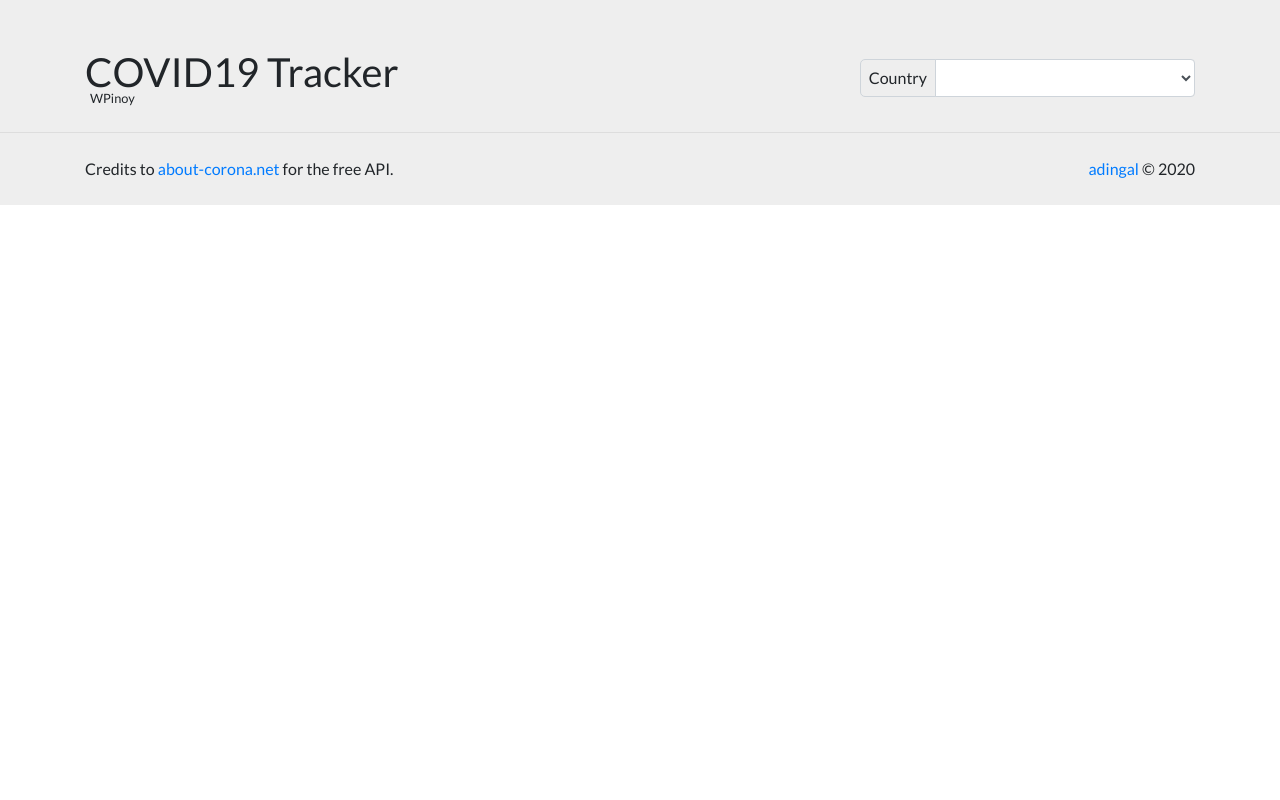
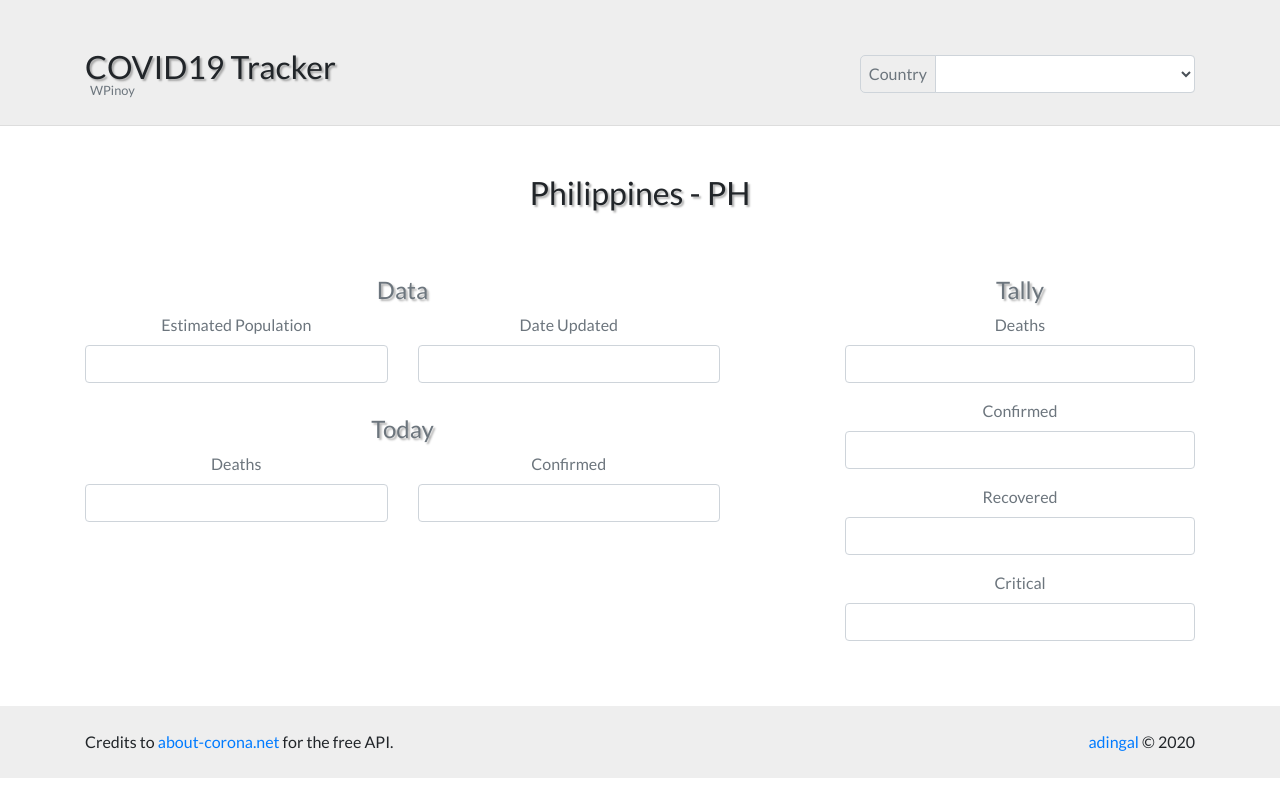
Before and after one commit to adingal/corona-tracker-, a website built with webpack: page src/index.html in a window 1280 px wide. Built offline with nearby package versions, Linux system fonts and the light colour scheme; no server answers.

Commit message:
Create site content

```diff
--- a/src/index.html
+++ b/src/index.html
@@ -16,13 +16,13 @@
         <div class="container">
             <div class="row justify-content-center align-items-center">
                 <div class="col-lg-7 mb-3 mb-lg-0 text-center text-lg-left">
-                    <h1 class="m-0">COVID19 Tracker</h1>
-                    <small>WPinoy</small>
+                    <p class="h2 m-0">COVID19 Tracker</p>
+                    <small class="text-muted">WPinoy</small>
                 </div>
                 <div class="col-lg-5">
                     <div class="input-group justify-content-center justify-content-lg-end">
                         <div class="input-group-prepend align-items-center">
-                            <label class="m-0" for="country">Country</label>
+                            <label class="text-muted m-0" for="country">Country</label>
                         </div>
                         <select id="country" name="country" class="form-control">
 
@@ -32,6 +32,72 @@
             </div>
         </div>
     </header>
+
+    <div class="selected-country pt-5 pb-4">
+        <div class="container">
+            <div class="row">
+                <div class="col text-center">
+                    <h1 class="m-0">Philippines - <span>PH</span></h1>
+                </div>
+            </div>
+        </div>
+    </div>
+
+    <div class="site-content py-4">
+        <div class="container">
+            <div class="row">
+                <div class="col-lg-7 mr-auto">
+                    <div class="data py-3">
+                        <h2 class="text-muted text-center">Data</h2>
+                        <div class="row">
+                            <div class="col-lg-6">
+                                <label class="text-muted w-100 text-center" for="population">Estimated Population</label>
+                                <input type="text" name="population" class="form-control">
+                            </div>
+                            <div class="col-lg-6">
+                                <label class="text-muted w-100 text-center" for="date-updated">Date Updated</label>
+                                <input type="text" name="date-updated" class="form-control">
+                            </div>
+                        </div>
+                    </div>
+                    <div class="today py-3">
+                        <h2 class="text-muted text-center">Today</h2>
+                        <div class="row">
+                            <div class="col-lg-6">
+                                <label class="text-muted w-100 text-center" for="today-deaths">Deaths</label>
+                                <input type="text" name="today-deaths" class="form-control">
+                            </div>
+                            <div class="col-lg-6">
+                                <label class="text-muted w-100 text-center" for="today-confirmed">Confirmed</label>
+                                <input type="text" name="today-confirmed" class="form-control">
+                            </div>
+                        </div>
+                    </div>
+                </div>
+                <div class="col-lg-4">
+                    <div class="tally py-3">
+                        <h2 class="text-muted text-center">Tally</h2>
+                        <div class="form-group">
+                            <label class="text-muted w-100 text-center" for="tally-deaths">Deaths</label>
+                            <input type="text" name="tally-deaths" class="form-control">
+                        </div>
+                        <div class="form-group">
+                            <label class="text-muted w-100 text-center" for="tally-confirmed">Confirmed</label>
+                            <input type="text" name="tally-confirmed" class="form-control">
+                        </div>
+                        <div class="form-group">
+                            <label class="text-muted w-100 text-center" for="recovered">Recovered</label>
+                            <input type="text" name="recovered" class="form-control">
+                        </div>
+                        <div class="form-group">
+                            <label class="text-muted w-100 text-center" for="critical">Critical</label>
+                            <input type="text" name="critical" class="form-control">
+                        </div>
+                    </div>
+                </div>
+            </div>
+        </div>
+    </div>
 
     <footer class="site-footer py-4">
         <div class="container">
```
Also changed, not shown: dist/css/style.css.
